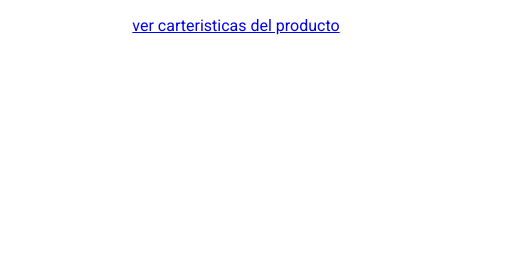
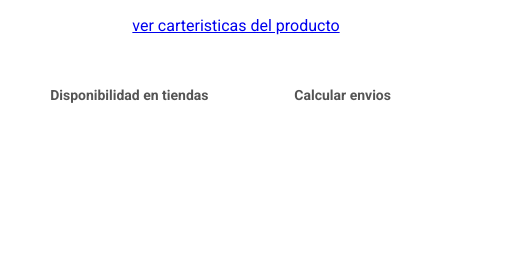
Before and after one commit to untalrobert/panamericana, a website built with Parcel: page index.html in a window 1280 px wide. Shown: the part 170-430 px from the top of the page, 404-909 px from the left. Built offline with nearby package versions, Linux system fonts and the light colour scheme.

Commit message:
update grid envios

```diff
--- a/index.html
+++ b/index.html
@@ -33,7 +33,7 @@
       <div class="product-images">
         <!-- Large, currently-active image -->
         <div class="current-image">
-          <a href="https://accessible360.com">
+          <a href="">
             <img src="https://s3-us-west-2.amazonaws.com/s.cdpn.io/3609497/blanca-paloma-sanchez-500x500.jpg" alt="Succulents 1">
           </a>
         </div>
@@ -99,9 +99,14 @@
 
         <div class="content-icons">
           <div class="icons">
-            <symbol id="icon-office" viewBox="0 0 32 32">
-              <path d="M0 32h16v-32h-16v32zM10 4h4v4h-4v-4zM10 12h4v4h-4v-4zM10 20h4v4h-4v-4zM2 4h4v4h-4v-4zM2 12h4v4h-4v-4zM2 20h4v4h-4v-4zM18 10h14v2h-14zM18 32h4v-8h6v8h4v-18h-14z"></path>
-              </symbol>
+            <div class="icon-envio">
+              <svg class="icon icon-office"><use xlink:href="#icon-office"></use></svg>
+            <p>Disponibilidad en tiendas</p>
+            </div>
+            <div class="icon-envio">
+              <svg class="icon icon-office"><use xlink:href="#icon-office"></use></svg>
+            <p>Calcular envios</p>
+            </div>
           </div>
         </div>
       </div>
```
